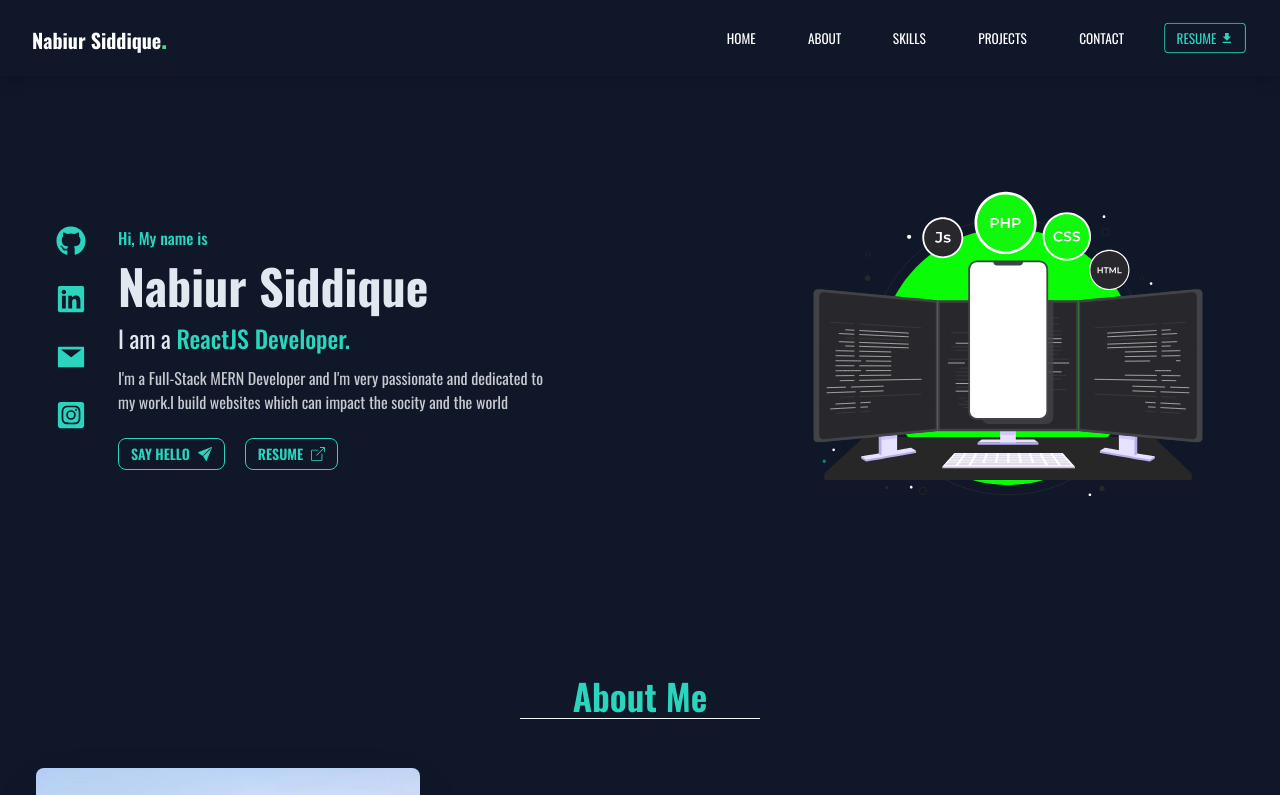
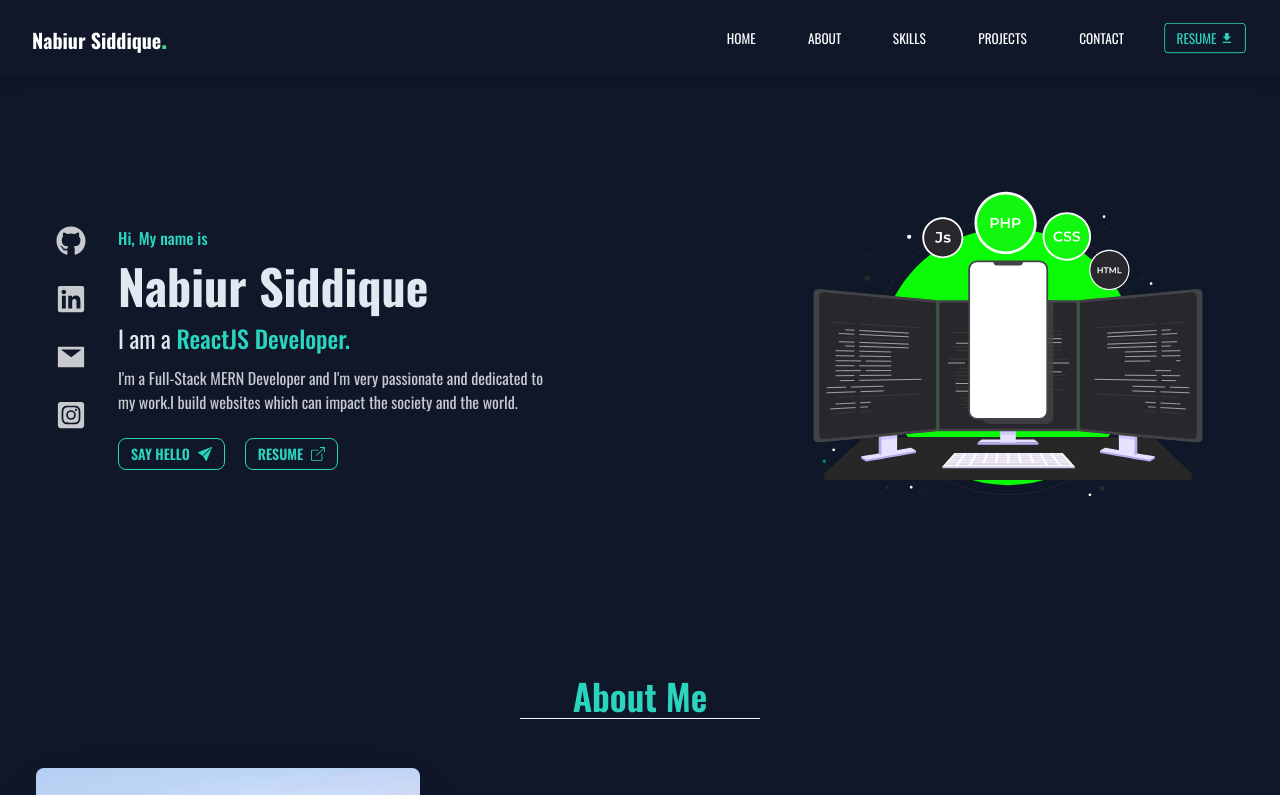
Before and after one commit to nabiursiddique/My-Portfolio-website, a React (Vite) app: page / in a window 1280 px wide. Shown: the top 795 px of the page. Built offline with nearby package versions, Linux system fonts and the light colour scheme.

Commit message:
Logo color are changed

```diff
--- a/src/components/Home/Hero/Hero.jsx
+++ b/src/components/Home/Hero/Hero.jsx
@@ -48,7 +48,7 @@ const Hero = () => {
                             initial={{ y: 10, opacity: 0 }}
                             animate={{ y: 0, opacity: 1 }}
                             transition={{ duration: 0.5, delay: 0.9 }}
-                            className='pb-3 lg:w-4/5'>I'm a Full-Stack MERN Developer and I'm very passionate and dedicated to my work.I build websites which can impact the socity and the world
+                            className='pb-3 lg:w-4/5'>I'm a Full-Stack MERN Developer and I'm very passionate and dedicated to my work.I build websites which can impact the society and the world.
                         </motion.p>
 
                         <LinksForSmDevice />
--- a/src/components/Home/Leftside/Leftside.jsx
+++ b/src/components/Home/Leftside/Leftside.jsx
@@ -14,7 +14,7 @@ const Leftside = () => {
                     animate={{ y: 0, opacity: 1 }}
                     transition={{ duration: 0.5, delay: 0.6 }}
                     href="https://github.com/nabiursiddique" target='blank'>
-                    <FaGithub className='text-3xl text-success hover:text-white' />
+                    <FaGithub className='text-3xl hover:text-success rounded-lg' />
                 </motion.a>
 
                 <motion.a
@@ -22,7 +22,7 @@ const Leftside = () => {
                     animate={{ y: 0, opacity: 1 }}
                     transition={{ duration: 0.5, delay: 0.7 }}
                     href="https://www.linkedin.com/in/nabiur-siddique" target='blank'>
-                    <FaLinkedin className='text-3xl text-success hover:text-white ' />
+                    <FaLinkedin className='text-3xl  hover:text-success rounded-lg' />
                 </motion.a>
 
                 <motion.a
@@ -30,7 +30,7 @@ const Leftside = () => {
                     animate={{ y: 0, opacity: 1 }}
                     transition={{ duration: 0.5, delay: 0.8 }}
                     href="mailto:nabiursiddique01@gmail.com">
-                    <AiFillMail className='text-3xl text-success hover:text-white' />
+                    <AiFillMail className='text-3xl  hover:text-success rounded-lg' />
                 </motion.a>
 
                 <motion.a
@@ -38,7 +38,7 @@ const Leftside = () => {
                     animate={{ y: 0, opacity: 1 }}
                     transition={{ duration: 0.5, delay: 0.9 }}
                     href="https://www.instagram.com/nabiur_siddique" target='blank'>
-                    <FaInstagramSquare className='text-3xl text-success hover:text-white' />
+                    <FaInstagramSquare className='text-3xl  hover:text-success rounded-lg' />
                 </motion.a>
             </div>
         </section>
```
